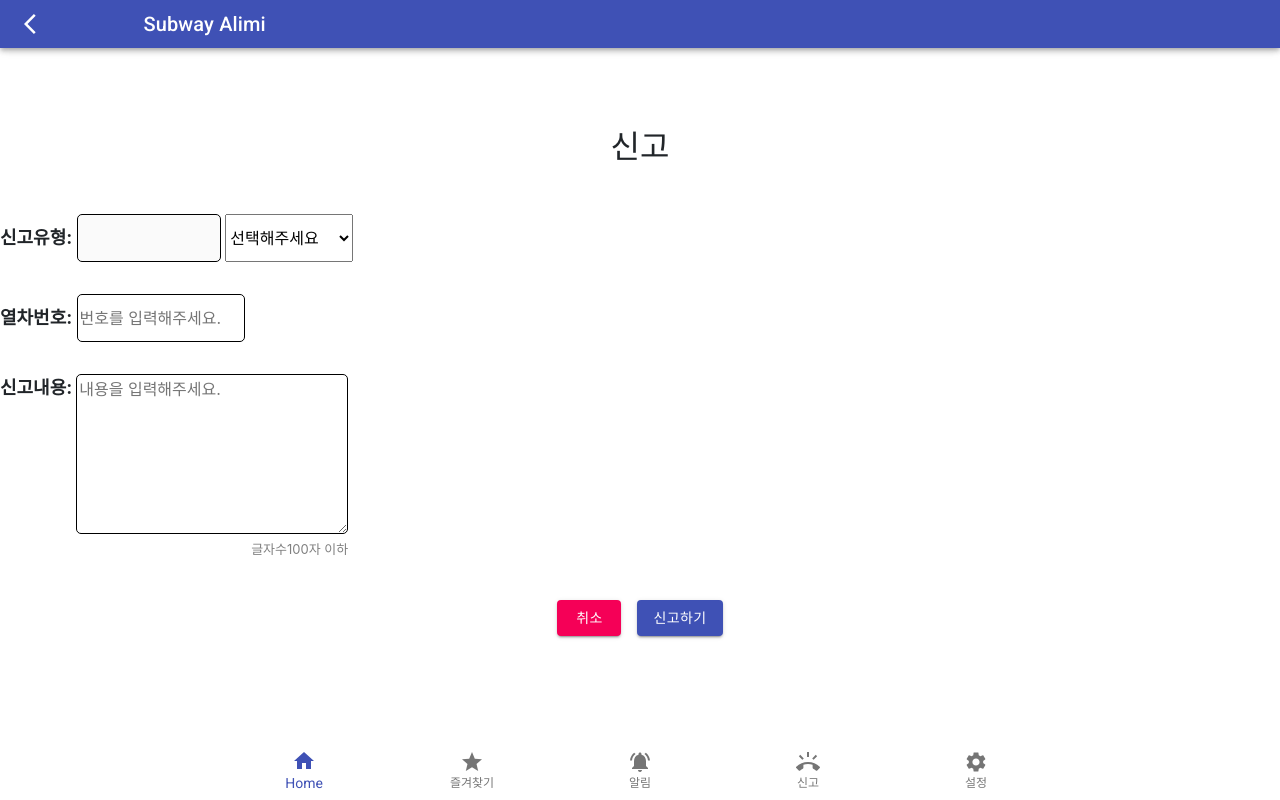
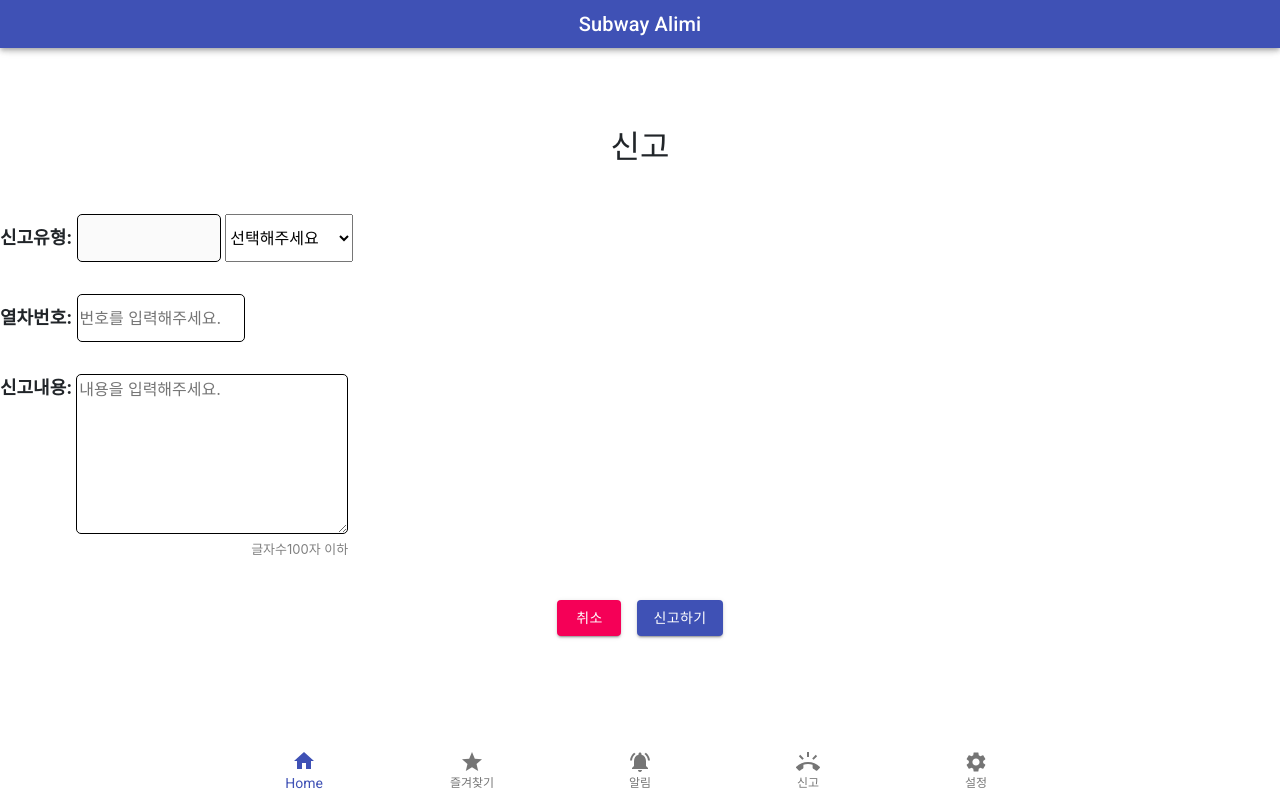
Before and after one commit to jins408/ANJA, a React (Create React App) app in the folder front-end/: page /mobile/claim in a window 1280 px wide. Built offline with nearby package versions, Linux system fonts and the light colour scheme.

Commit message:
S03P31B101-98/update 뒤로가기 기능 구현

```diff
--- a/front-end/src/App.js
+++ b/front-end/src/App.js
@@ -1,8 +1,8 @@
-import React from 'react';
+import React, { useEffect } from 'react';
 import './App.css';
 import { makeStyles } from '@material-ui/core/styles';
 
-import { Route } from 'react-router-dom'
+import { Route, useLocation } from 'react-router-dom'
 
 // import Navigation from './components/Navigation'
 // import Introduce from './pages/Introduce'
@@ -30,10 +30,14 @@ const useStyles = makeStyles(() => ({
 
 const App = () => {
   const classes = useStyles();
-  // let location = useLocation()
-  // if(location.pathname === "/"){
-  //   return <Route exact path="/" component={Introduce}></Route>
-  // }
+  const location = useLocation();
+  const [preloc, setPreloc] = React.useState();
+
+  useEffect(()=>{
+    setPreloc(location.pathname)
+    // console.log(preloc)
+  },[preloc, location.pathname])
+
   return (
     <>
     {/* <Navigation /> */}
@@ -42,7 +46,7 @@ const App = () => {
       <Route exact path="/join" component={Join}></Route>
       {/* <Route exact path="/login" component={Login}></Route>
       <Route exact path="/apply" component={Apply}></Route> */}
-      <Headerbar />
+      <Headerbar location={preloc} />
       <div className={classes.header}>
         <Route exact path='/mobile/favorite' component={Favorites}></Route>
         <Route exact path='/mobile/main' component={Main}></Route>
--- a/front-end/src/components/Headerbar.js
+++ b/front-end/src/components/Headerbar.js
@@ -9,7 +9,7 @@ import { useHistory } from 'react-router-dom'
 
 import '../css/Header.css'
 
-const useStyles = makeStyles((theme) => ({
+const useStyles = makeStyles(() => ({
   root: {
     // flexGrow: 1,
     position: 'fixed',
@@ -19,17 +19,15 @@ const useStyles = makeStyles((theme) => ({
     zIndex: '2'
   },
   menuButton: {
-    marginRight: theme.spacing(2),
+    position: 'absolute !important'
   },
 }));
 
 
-const  Headerbar = () =>{
+const  Headerbar = ({location}) =>{
     const classes = useStyles();
     const [back, setBack] = useState(false);
     let history = useHistory();
-    // const pre = window.location.href
-
 
     const goback = () =>{
       history.goBack()
@@ -37,12 +35,12 @@ const  Headerbar = () =>{
 
 
     useEffect(()=>{
-      if(window.location.href !== 'http://localhost:3000/mobile/main'){
+      if( location !== '/mobile/main' && location !== '/mobile/favorite' && location !== '/mobile/alarm' && location !== '/mobile/claim'){
         setBack(true)
       }else{
         setBack(false)
       }
-    },[back])
+    },[location])
 
 
     return (
@@ -52,9 +50,11 @@ const  Headerbar = () =>{
               {back && <IconButton edge="start" className={classes.menuButton} onClick={goback} color="inherit" aria-label="menu">
                 <ArrowBackIosIcon />
               </IconButton>}
-              <Typography  variant="h6" color="inherit">
-                Subway Alimi
-              </Typography>
+              <div className="d-flex justify-content-center w-100">
+                <Typography  variant="h6" color="inherit">
+                  Subway Alimi
+                </Typography>
+              </div>
             </Toolbar>
           </AppBar>
         </div>
--- a/front-end/src/css/Header.css
+++ b/front-end/src/css/Header.css
@@ -1,9 +1,4 @@
-.MuiTypography-h6 {
-    transform: translateX(55%);
-}
-
 .header{
-    /* z-index: 2 !important; */
     position: fixed;
     top: 0;
 }
```
